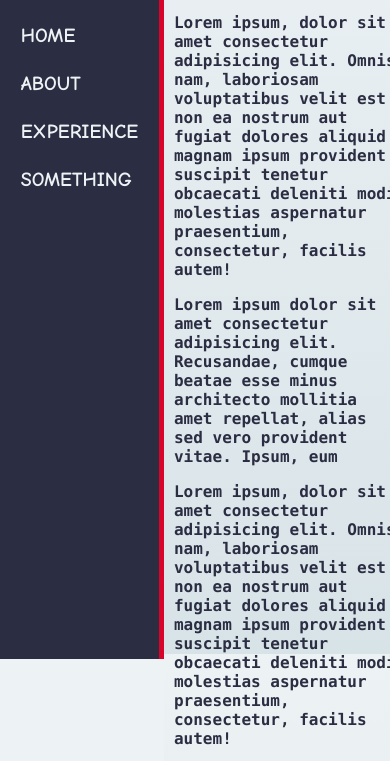
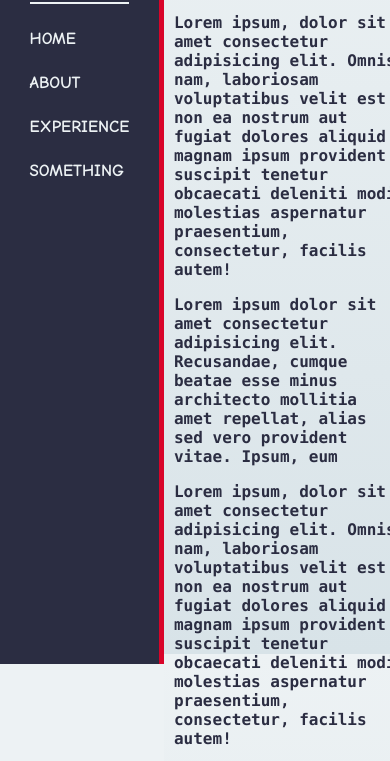
Before and after one commit to Yann-Cesar/portfolio-website, a plain HTML site: page index.html in a window 390 px wide. Shown: the part 190-951 px from the top of the page. Drawn offline with Linux system fonts and the light colour scheme.

Commit message:
Improved the header of the website

```diff
--- a/style.css
+++ b/style.css
@@ -74,18 +74,17 @@ h1{
     justify-content: space-between;
     align-items: center;
     flex-shrink: 1;
-    gap: 20px;
+    gap: 30px;
 
     position: relative;
-    margin-right: 20px;
-    margin-left: auto;
+    margin-right: 30px;
 
     list-style: none;
     padding: 0px;
 }
 
 .categorylink{
-    font-size: 20px;
+    font-size: 19px;
 }
 
 .categorylink:link, .categorylink:visited{
@@ -128,6 +127,7 @@ h1{
     color: #2B2D42;
     font-family: "consolas", sans-serif;
     font-weight: bold;
+    font-size: 16px;
 }
 
 #bottom{
@@ -162,9 +162,10 @@ h1{
     color:#edf2f4;
     font-family: "consolas", sans-serif;
     font-weight: bold;
+    font-size: 16px;
 }
 
-@media all and (max-width: 950px){
+@media all and (max-width: 1000px){
 
     #fullpage{
         display: flex;
@@ -181,7 +182,7 @@ h1{
 
         border-radius: 0px 20px 0px 0px;
         border-bottom: none;
-        border-top: 5px solid #8d99ae;
+        border-top: 10px solid #8d99ae;
         border-right: 5px solid #d90429;
         border-left: none;
 
@@ -226,6 +227,10 @@ h1{
         padding-top: 25px;
 
         border-top: 2px solid #edf2f4;
+    }
+
+    .categorylink{
+        font-size: 17px;
     }
 
     #bottom{
```
